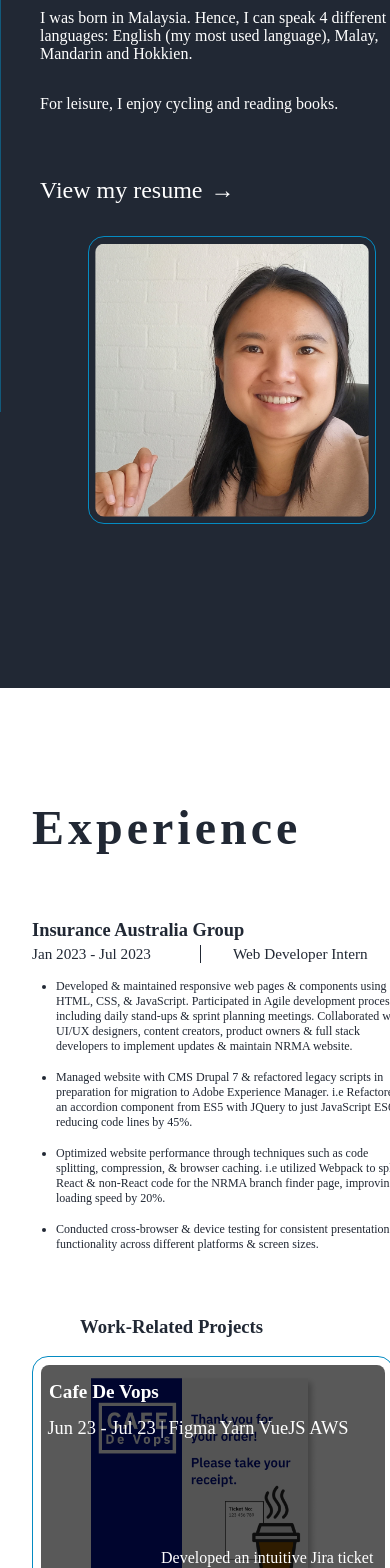
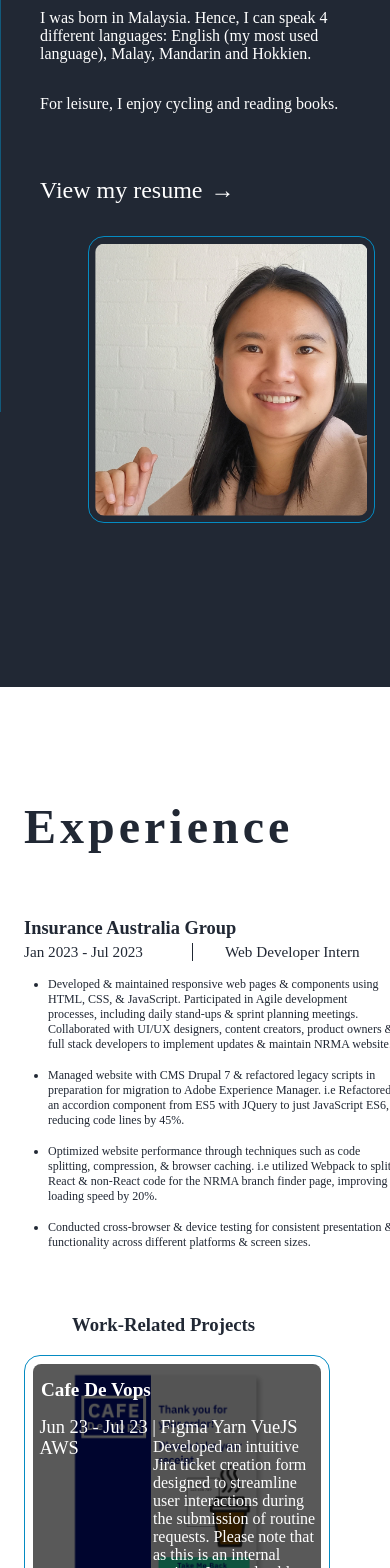
Before and after one commit to wteo/resumev2, a React (Create React App) app: page / in a window 390 px wide. Shown: the part 432-2000 px from the top of the page. Built offline with nearby package versions, Linux system fonts and the light colour scheme.

Commit message:
updated styling

```diff
--- a/src/components/AboutMe/AboutMe.module.css
+++ b/src/components/AboutMe/AboutMe.module.css
@@ -3,6 +3,7 @@
     flex-direction: column;
     margin-top: -7.5rem;
     padding-bottom: 10rem;
+    max-width: 1400px;
 }
 
 .aboutMeOuterContainer div, .aboutMeOuterContainer p {
@@ -66,8 +67,8 @@
     }
 
     .profileImage {
-        width:  18rem;
-        height: 18em;
+        width:  17rem;
+        height: 17em;
         padding: 0.4rem;
         border-radius: 1rem;
         border: 1px solid var(--header-background-color);
--- a/src/components/Experience/Experience.module.css
+++ b/src/components/Experience/Experience.module.css
@@ -2,6 +2,6 @@
     background-color: var(--alternate-background-color);
     color: var(--alternate-p-text-color);
     padding-bottom: 11rem;
-    margin-right: -0.5rem;
-    margin-left: -0.5rem;
+    margin-right: -1rem;
+    margin-left: -1rem;
 }
--- a/src/components/Navigation/Navigation.module.css
+++ b/src/components/Navigation/Navigation.module.css
@@ -14,7 +14,6 @@ header {
     margin: 0 auto;
     display: grid;
     transition: transform 0.3s;
-    width: 1800px;
 }
 
 .navigation__menu-list {
--- a/src/components/Projects/Project.module.css
+++ b/src/components/Projects/Project.module.css
@@ -53,3 +53,10 @@
     margin-left: 7.5rem;
     padding: 0.5rem;
 }
+
+@media (max-width: 780px) {
+    .image {
+        width:  18rem;
+        height: 18rem;
+    }
+}
--- a/src/index.css
+++ b/src/index.css
@@ -1,8 +1,4 @@
 @import url('https://fonts.googleapis.com/css2?family=Noto+Sans+JP:wght@400;700&display=swap');
-
-* {
-  box-sizing: border-box;
-}
 
 :root {
   --h1-text-color: white;
```
Also changed, not shown: 1 other file (tests, documents, lock files or other folders).
